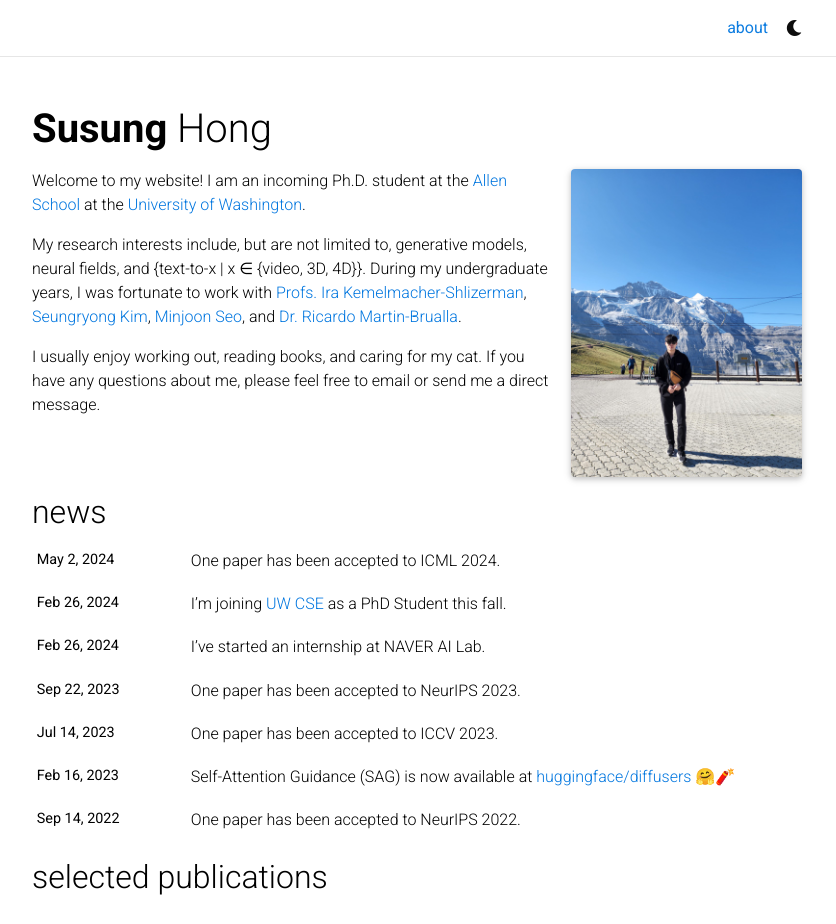
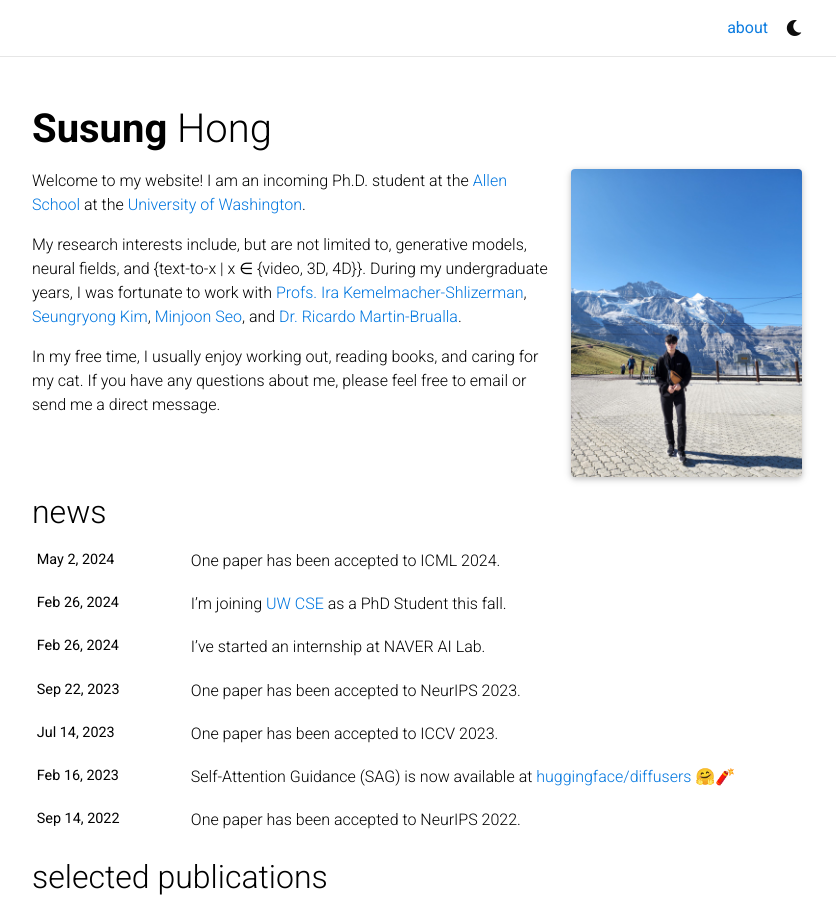
Before and after one commit to SusungHong/susunghong.github.io, a Jekyll site: the page built from _pages/about.md, in a window 1280 px wide and 1213 px high, cut to the strip 0-924 px from the top of the window. Shown: the whole strip, without its empty margins (223-1059 px from the left). Built offline with Jekyll 4.4.1, drawn with Linux system fonts in a browser that asks for light colours; full-size pictures stand in for the smaller copies a plugin makes; emoji names are drawn with the system emoji font; comment, search, counter and statistics services are not loaded; a style sheet for code colours, icons or effects is not loaded.

Commit message:
Update about.md

```diff
--- a/_pages/about.md
+++ b/_pages/about.md
@@ -19,4 +19,4 @@ Welcome to my website! I am an incoming Ph.D. student at the [Allen School](http
 
 My research interests include, but are not limited to, generative models, neural fields, and {text-to-x \| x ∈ {video, 3D, 4D}}. During my undergraduate years, I was fortunate to work with [Profs. Ira Kemelmacher-Shlizerman](https://www.irakemelmacher.com/), [Seungryong Kim](https://cvlab.korea.ac.kr/members/faculty), [Minjoon Seo](https://seominjoon.github.io/), and [Dr. Ricardo Martin-Brualla](https://ricardomartinbrualla.com/).
 
-I usually enjoy working out, reading books, and caring for my cat. If you have any questions about me, please feel free to email or send me a direct message.
+In my free time, I usually enjoy working out, reading books, and caring for my cat. If you have any questions about me, please feel free to email or send me a direct message.
```
